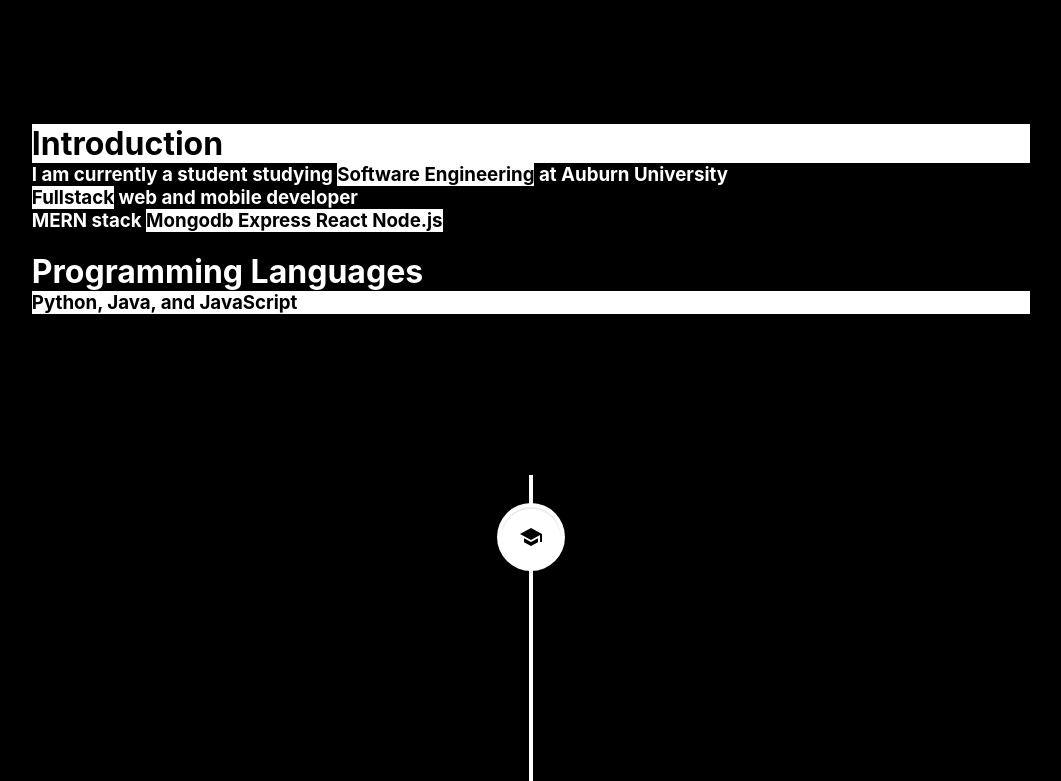
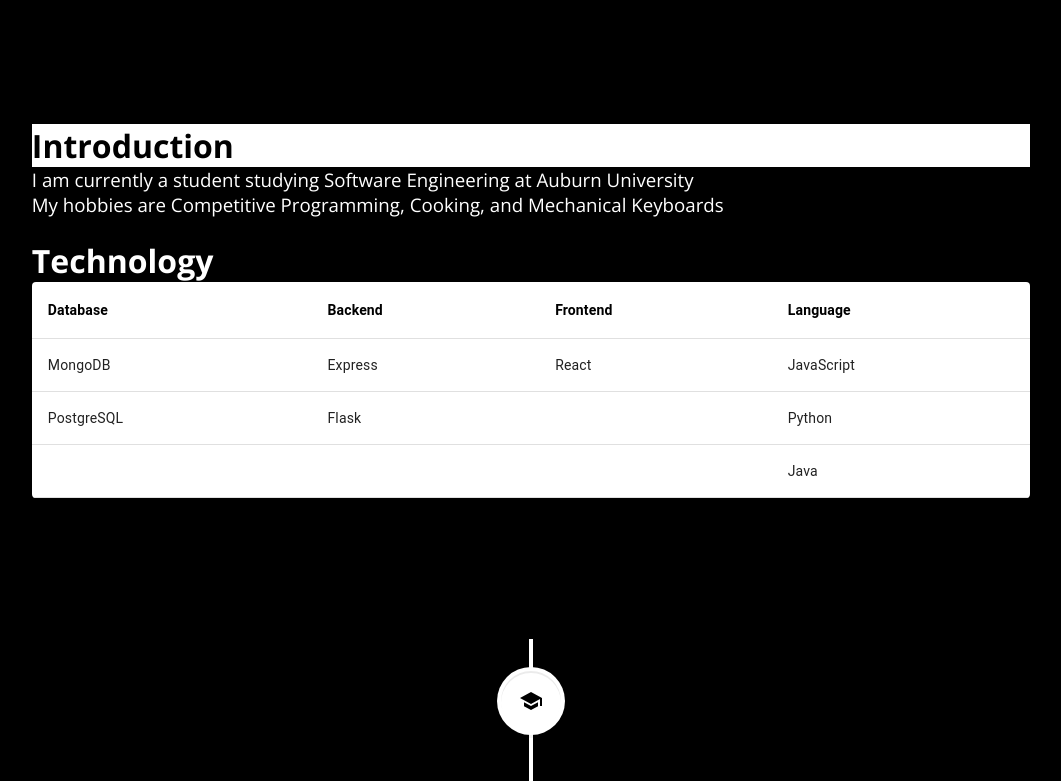
Before and after one commit to Ziyangll/ziyangdev, a React (Create React App) app: page / in a window 1280 px wide. Shown: the part 820-1601 px from the top of the page, without its empty margins (109-1170 px from the left). Built offline with nearby package versions, Linux system fonts and the light colour scheme.

Commit message:
use a table to display skills

```diff
--- a/public/index.html
+++ b/public/index.html
@@ -3,8 +3,14 @@
   <head>
     <meta charset="utf-8" />
     <link rel="icon" href="%PUBLIC_URL%/favicon.ico" />
-    <link rel="stylesheet" href="https://fonts.googleapis.com/css?family=Roboto:300,400,500,700&display=swap" />
-    <link rel="stylesheet" href="https://fonts.googleapis.com/icon?family=Material+Icons" />
+    <link
+      href="https://fonts.googleapis.com/css2?family=Open+Sans:wght@300;400;700&display=swap"
+      rel="stylesheet"
+    />
+    <link
+      rel="stylesheet"
+      href="https://fonts.googleapis.com/icon?family=Material+Icons"
+    />
     <meta name="viewport" content="width=device-width, initial-scale=1" />
     <meta name="theme-color" content="#000000" />
     <meta
--- a/src/components/home/About.jsx
+++ b/src/components/home/About.jsx
@@ -1,18 +1,68 @@
 import React from "react";
 import "../../styles/styles.css";
+import Table from "@material-ui/core/Table";
+import TableBody from "@material-ui/core/TableBody";
+import TableCell from "@material-ui/core/TableCell";
+import TableContainer from "@material-ui/core/TableContainer";
+import TableHead from "@material-ui/core/TableHead";
+import TableRow from "@material-ui/core/TableRow";
+import Paper from "@material-ui/core/Paper";
+
+function createData(key, database, backend, frontend, language) {
+  return { key, database, backend, frontend, language };
+}
+
+const rows = [
+  createData(0, "MongoDB", "Express", "React", "JavaScript"),
+  createData(1, "PostgreSQL", "Flask", "", "Python"),
+  createData(2, "", "", "", "Java"),
+];
 
 export default function About() {
   return (
     <div className='about'>
-        <h1 class="title-text">Introduction</h1>
-        <h3 class="text">I am currently a student studying <span class="title-text">Software Engineering</span> at Auburn University</h3>
-        <h3 class="text"><span class="title-text">Fullstack</span> web and mobile developer</h3>
-        <h3 class="text">MERN stack <span class="title-text">Mongodb Express <span>React</span> Node.js</span>
-        </h3>
-        <br/>
-        <h1 class="text">Programming Languages</h1>
-        <h3 class="title-text">Python, Java, and JavaScript</h3>
-        <br></br>
+      <h1 class='title-text'>Introduction</h1>
+      <h3 class='softText text'>
+        I am currently a student studying <span>Software Engineering</span> at
+        Auburn University
+      </h3>
+      <h3 class='softText text'>
+        My hobbies are Competitive Programming, Cooking, and Mechanical
+        Keyboards
+      </h3>
+
+      <br />
+      <h1 class='text'>Technology</h1>
+      <TableContainer className='tableContainer' component={Paper}>
+        <Table className='table' aria-label='simple table'>
+          <TableHead>
+            <TableRow>
+              <TableCell style={{ fontWeight: 700, color: "#000" }}>
+                Database
+              </TableCell>
+              <TableCell style={{ fontWeight: 700, color: "#000" }}>
+                Backend
+              </TableCell>
+              <TableCell style={{ fontWeight: 700, color: "#000" }}>
+                Frontend
+              </TableCell>
+              <TableCell style={{ fontWeight: 700, color: "#000" }}>
+                Language
+              </TableCell>
+            </TableRow>
+          </TableHead>
+          <TableBody>
+            {rows.map((row) => (
+              <TableRow key={row.key}>
+                <TableCell>{row.database}</TableCell>
+                <TableCell>{row.backend}</TableCell>
+                <TableCell>{row.frontend}</TableCell>
+                <TableCell>{row.language}</TableCell>
+              </TableRow>
+            ))}
+          </TableBody>
+        </Table>
+      </TableContainer>
     </div>
   );
 }
--- a/src/styles/styles.css
+++ b/src/styles/styles.css
@@ -1,5 +1,6 @@
 * {
-    margin: 0;
+  margin: 0;
+  font-family: "Open Sans", sans-serif;
 }
 .main {
   height: 100%;
@@ -29,13 +30,13 @@
 }
 
 .persona-text {
-    color: white;
-    background-color: cyan;
+  color: white;
+  background-color: cyan;
 }
 
 .persona-text-two {
-    color: cyan;
-    background-color: white;
+  color: cyan;
+  background-color: white;
 }
 .title {
   position: absolute;
@@ -91,7 +92,7 @@
 }
 
 .softText {
-  color: lightgray;
+  font-weight: 300;
 }
 
 .about-text {
@@ -109,3 +110,10 @@
 .grow:hover {
   transform: scale(1.1);
 }
+
+tableHead {
+  font-weight: 700;
+
+  background-color: #000;
+  color: #fff;
+}
```
